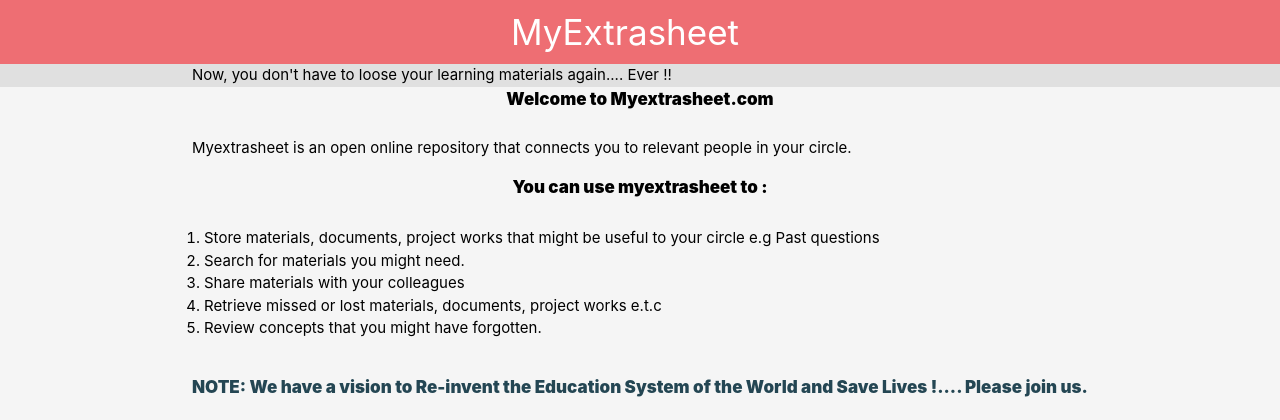
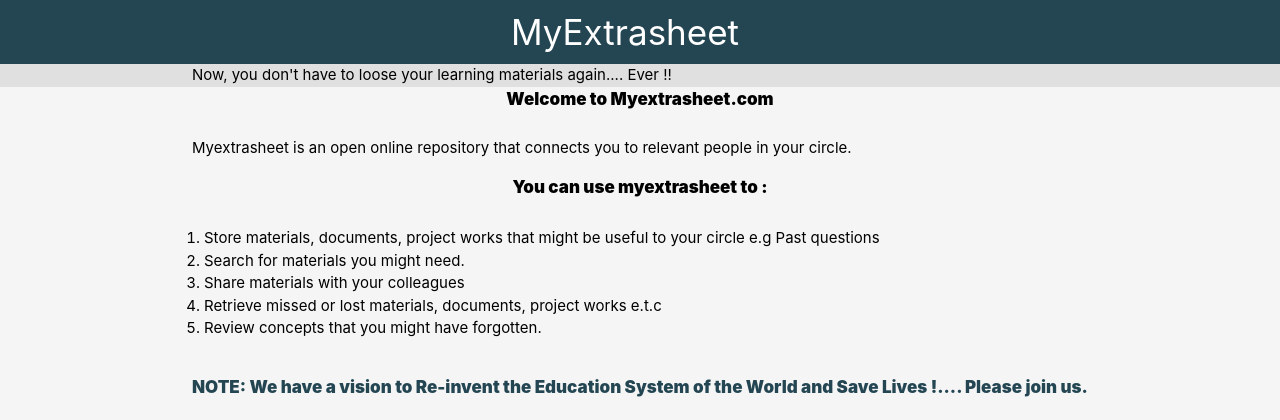
Before and after one commit to Bamimore-Tomi/extrasheet, a Flask app: page / in a window 1280 px wide. Shown: the top 420 px of the page. Run offline with Flask 2, Linux system fonts and the light colour scheme.

Commit message:
Update preview.html
done

```diff
--- a/extrasheet/templates/preview.html
+++ b/extrasheet/templates/preview.html
@@ -17,7 +17,7 @@
    <body>
       <div class="navbar-sticky">
     <nav>
-      <div class="nav-wrapper center-align navbar">
+      <div class="nav-wrapper center-align navbarr">
         <a href="#!" class="headdd">MyExtrasheet</a>
 
       </div>
```
